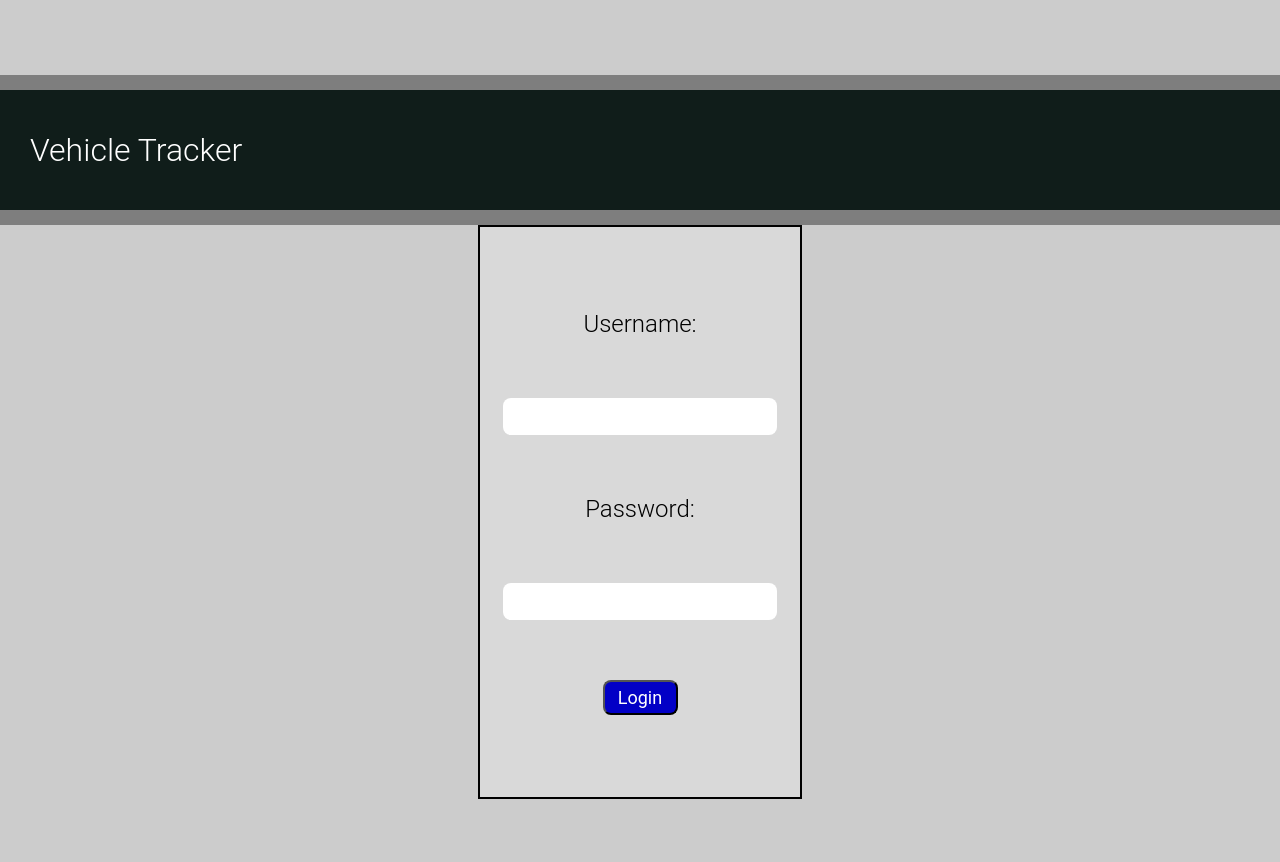
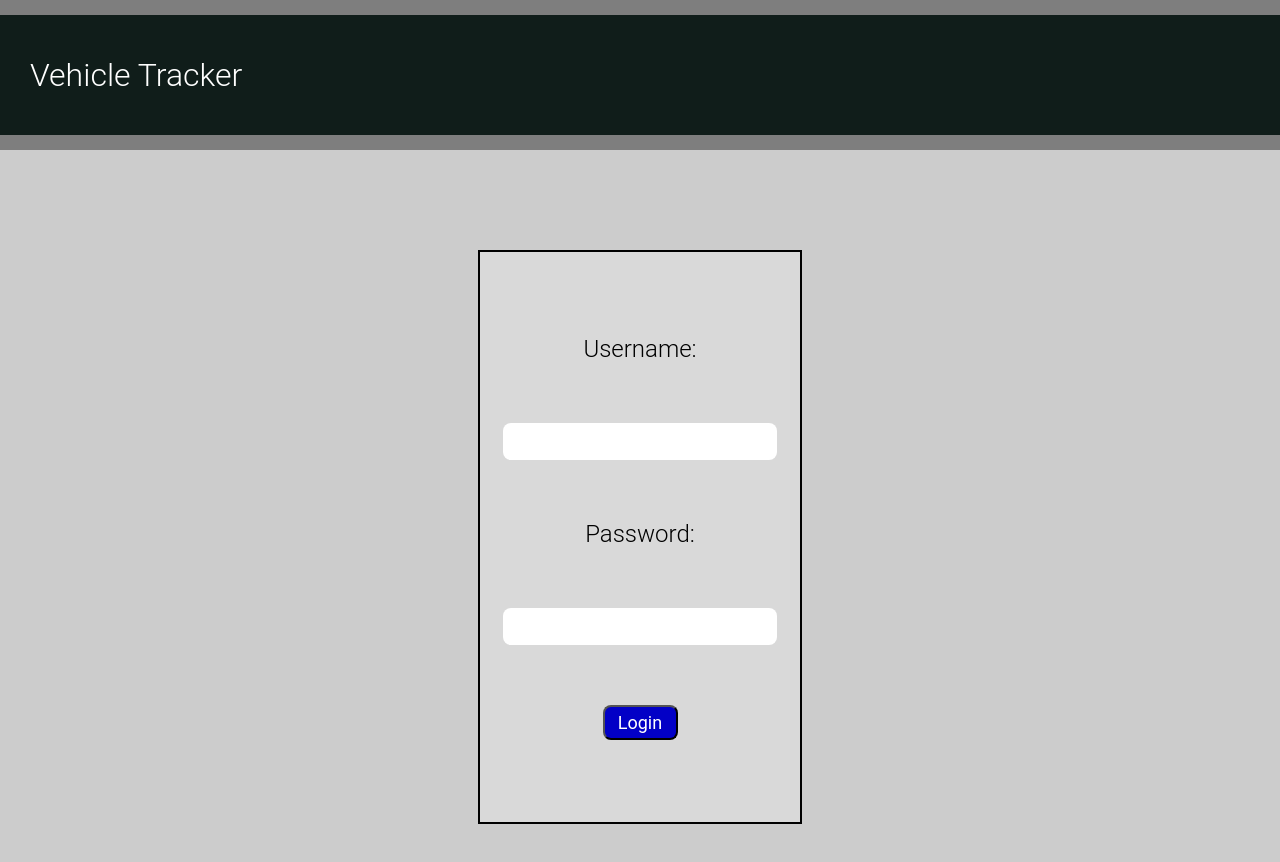
Before and after one commit to radiasian1122/vehicle-dispatch, a React (Vite) app in the folder frontend/: page / in a window 1280 px wide. Shown: the top 862 px of the page. After the commit the page ends 824 px from the top, so only its background shows below. Built offline with nearby package versions, Linux system fonts and the light colour scheme.

Commit message:
styled login page

```diff
--- a/frontend/src/Login.jsx
+++ b/frontend/src/Login.jsx
@@ -35,7 +35,7 @@ function Login() {
 
     return (
         <>
-            <div className="main-container flex">
+            <div className="main-container-login flex">
                 <header className="main-header flex">
                     <h1>Vehicle Tracker</h1>
                 </header>
--- a/frontend/styles/Login.css
+++ b/frontend/styles/Login.css
@@ -20,12 +20,13 @@ h1 {
     display: flex;
 }
 
-.main-container {
+.main-container-login {
     flex-direction: column;
     justify-content: center;
     align-items: center;
     height: 100%;
     gap: 100px;
+    margin: 0;
 }
 
 .main-header {
```
